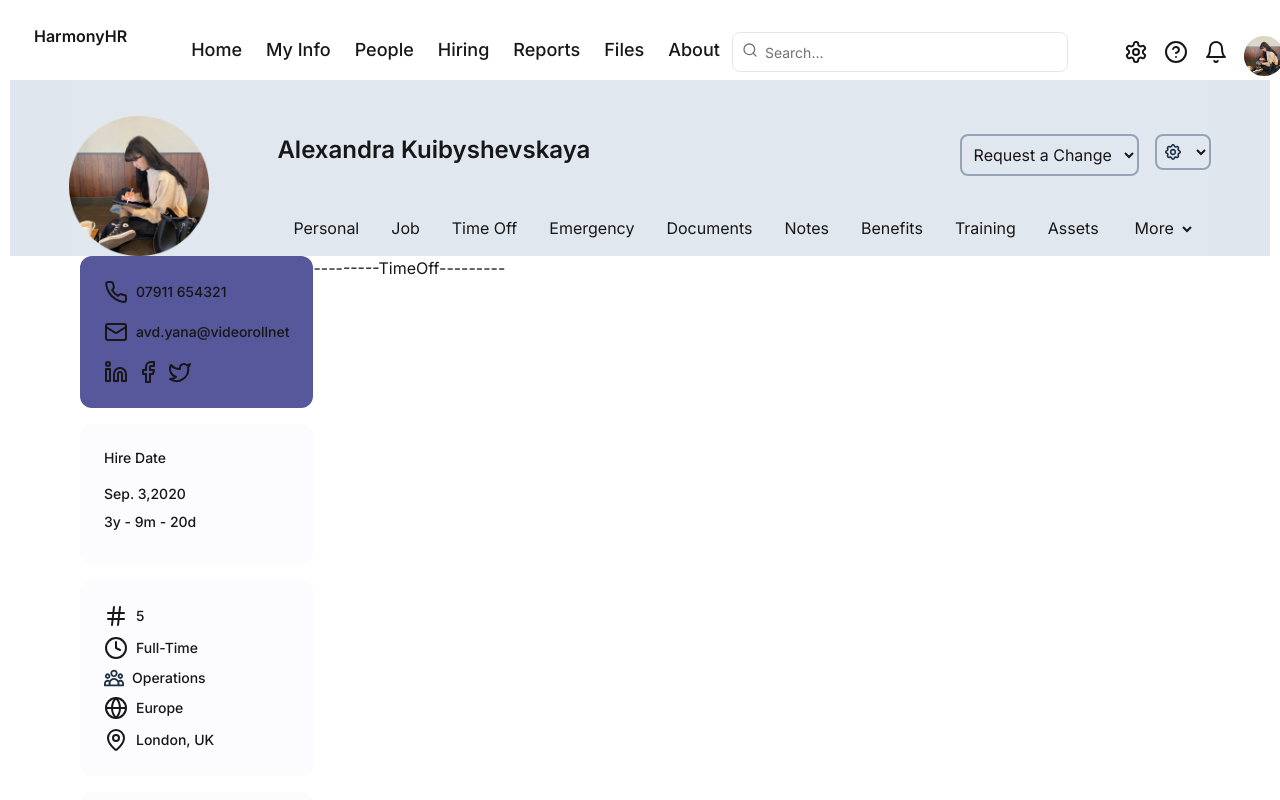
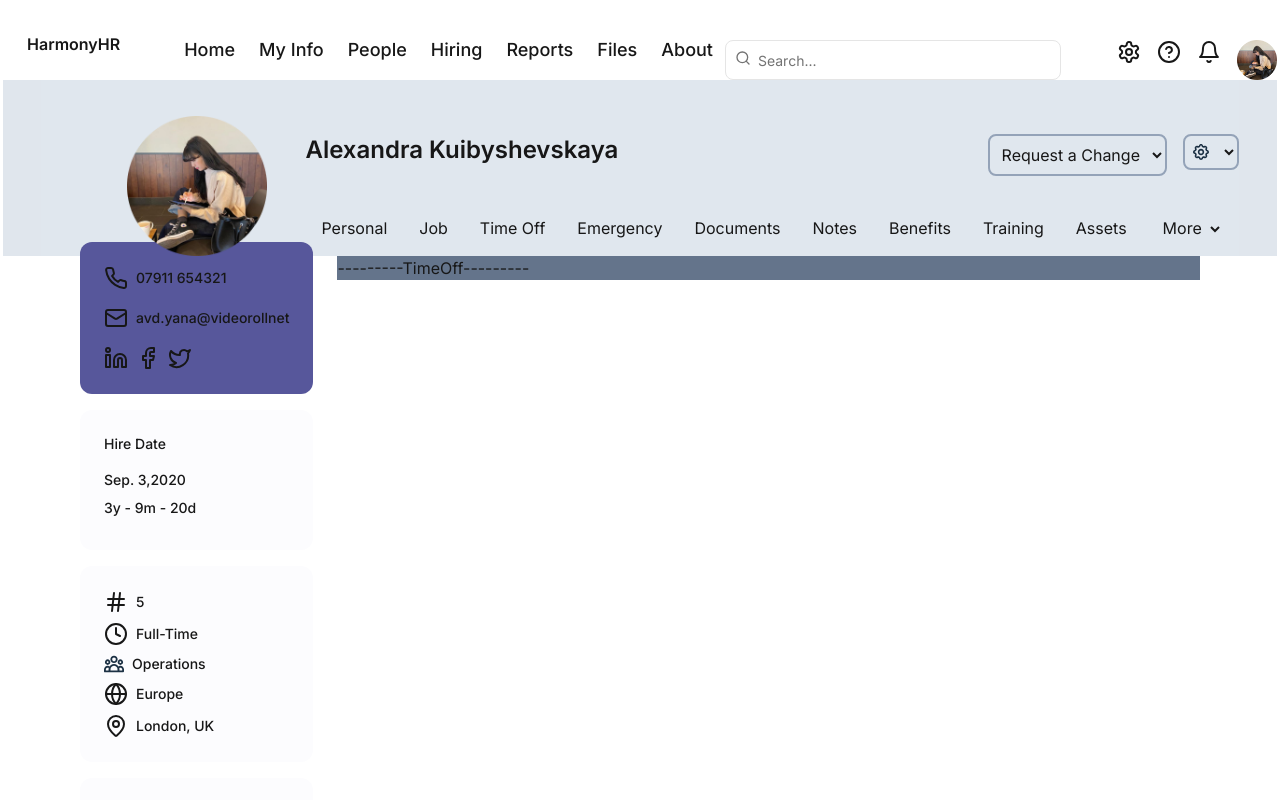
Before and after one commit to SeddiMK/dachboard_next-js, a Next.js app: page /pages/myInfo in a window 1280 px wide. Shown: the top 800 px of the page. Built offline with nearby package versions, Linux system fonts and the light colour scheme.

Commit message:
tailw_avatar-ok

```diff
--- a/src/app/layout.tsx
+++ b/src/app/layout.tsx
@@ -37,14 +37,15 @@ export default function RootLayout({
 	return (
 		<html lang='en'>
 			<body
-				className={`${geistSans.variable} ${geistMono.variable} ${inter.className} antialiased overflow-hidden pl-2.5 pr-2.5`}
+				className={`${geistSans.variable} ${geistMono.variable} ${inter.className} antialiased overflow-hidden pl-2.5 pr-2.5 flex flex-col justify-start items-center`}
 			>
-				<Header />
-
-				<main className='main '>
-					<section className='header-main h-44 flex items-end justify-center bg-slate-300/60'></section>
-					<div className='wrp w-full'>{children}</div>
-				</main>
+				<div className='wrapper max-w-[1440px]'>
+					<Header />
+					<main className='main '>
+						<section className='header-main h-44 flex items-end justify-center bg-slate-300/60'></section>
+						<div className='wrp w-full'>{children}</div>
+					</main>
+				</div>
 			</body>
 		</html>
 	)
--- a/src/app/pages/myInfo/page.tsx
+++ b/src/app/pages/myInfo/page.tsx
@@ -1,3 +1,4 @@
+import Image from 'next/image'
 import HeaderMain from '@/components/header-main'
 import HeaderMainMyInfo from '@/components/header-main-my-info'
 import {
@@ -6,25 +7,44 @@ import {
 	AsidePosition,
 	AsideReportsDirect,
 } from '@/components/ui/aside'
+import { Link } from 'lucide-react'
+import avatarImg from '@/assets/logoUser/LogoUser.png'
+
 // <div className='grid grid-rows-[20px_1fr_20px] items-center justify-items-center min-h-screen p-8 pb-20 gap-16 sm:p-20 font-[family-name:var(--font-geist-sans)]'>
 
 export default function TimeOff() {
 	// relative top-[-14px] left-[-57px]  //relative top-[80px] left-1/2 transform -translate-x-1/2
 	return (
 		<section className='relative top-[-176px] w-full flex flex-col justify-center items-center'>
-			<div className='header-main  h-44 flex items-end justify-center bg-slate-200/60  '>
+			<div className='header-main relative z-10  h-44 flex items-end justify-center bg-slate-200/60  '>
 				<HeaderMainMyInfo />
 			</div>
 
-			<div className='container-body max-w-[70rem] w-full flex justify-between items-start '>
-				<aside className='aside-my-info text-sm font-medium  '>
-					<AsideContacts />
-					<AsideDate />
-					<AsidePosition />
-					<AsideReportsDirect />
+			<div className='container-body  max-w-[70rem] w-full flex justify-between items-start '>
+				<aside className='aside-my-info relative z-10 -top-[154px] text-sm font-medium mr-6 '>
+					<div className='aside-my-info__avatar-img relative z-10 top-[14px] w-36 h-auto flex justify-center items-end w-full'>
+						{/* <Link href='/pages/myInfo' className='flex items-center '></Link> */}
+						<a href='/pages/myInfo'>
+							<Image
+								className='img '
+								src={avatarImg}
+								alt='logo user'
+								width={140}
+								height={140}
+							/>
+						</a>
+					</div>
+					<div className='aside-my-info-block '>
+						<AsideContacts />
+						<AsideDate />
+						<AsidePosition />
+						<AsideReportsDirect />
+					</div>
 				</aside>
 
-				<div className='w-4/5'>---------TimeOff---------</div>
+				<div className='w-4/5 bg-slate-500 max-w-[1047px] w-[1047px]'>
+					---------TimeOff---------
+				</div>
 			</div>
 		</section>
 	)
--- a/src/components/header-main-my-info/index.tsx
+++ b/src/components/header-main-my-info/index.tsx
@@ -13,8 +13,8 @@ import { toggleBgHeaderMain } from '@/lib/utils'
 export default function HeaderMainMyInfo() {
 	// absolute top-[-20px] left-0 z-50
 	return (
-		<div className='my-info flex items-end justify-center '>
-			<div className='header-main__avatar-img w-36 h-auto mr-16 '>
+		<div className='my-info flex items-end justify-center ml-[16.5rem]'>
+			{/* <div className='header-main__avatar-img w-36 h-auto mr-16 '>
 				<Link href='/' className='icon cabinet flex items-center '>
 					<Image
 						className=' '
@@ -24,7 +24,7 @@ export default function HeaderMainMyInfo() {
 						height={140}
 					/>
 				</Link>
-			</div>
+			</div> */}
 
 			<div className='header-main__navigate navigate-main h-full flex flex-col justify-end'>
 				<div className='navigate-main__name-main flex justify-between mb-6'>
--- a/src/components/header/index.tsx
+++ b/src/components/header/index.tsx
@@ -27,7 +27,7 @@ export default function Header() {
 	// 						)}
 	// 					></Link>
 	return (
-		<header className='header flex h-20 justify-items-start'>
+		<header className='header flex h-20 justify-start items-end '>
 			<div className='logo p-6 mr-7 font-semibold'>
 				<Link href='/'>HarmonyHR</Link>
 			</div>
```
